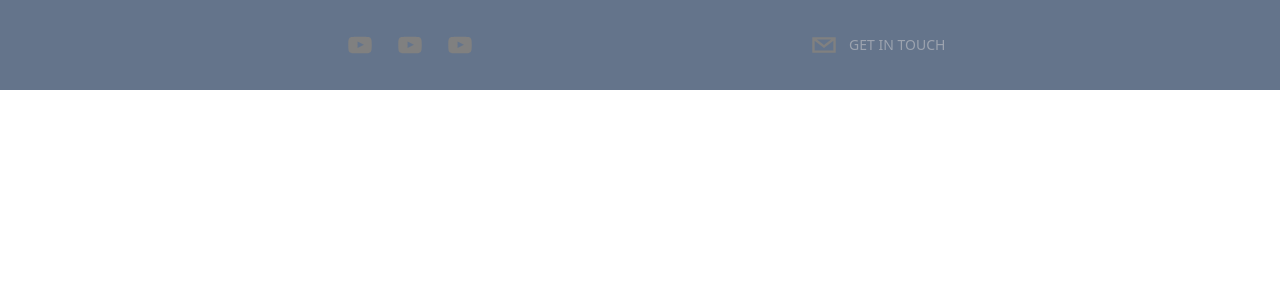
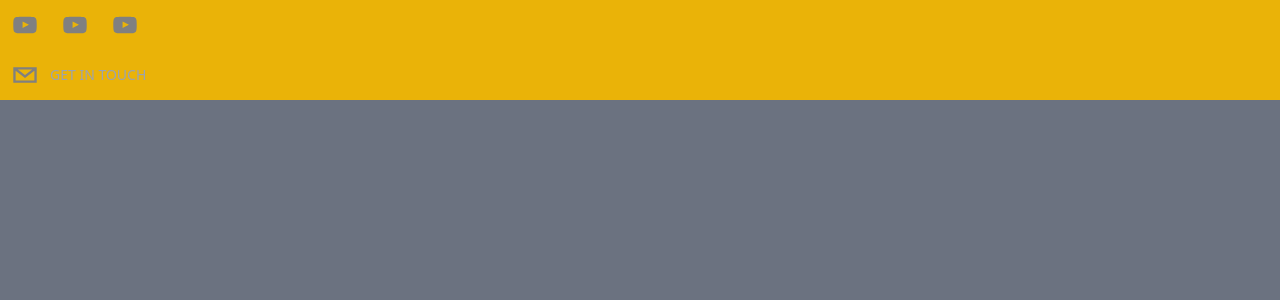
Before and after one commit to EzieVee/modern-tab, a Next.js app: page / in a window 1280 px wide. Shown: the top 300 px of the page. Built offline with nearby package versions, Linux system fonts and the light colour scheme.

Commit message:
nav scroll bug

```diff
--- /dev/null
+++ b/components/Hooks/useScrollPosition.js
@@ -0,0 +1,20 @@
+import { useEffect, useState} from "react"
+
+export const useScrollPosition = () => {
+  const [scrollPosition, setScrollPosition] = useState(0)
+
+
+  useEffect(() => {
+
+    const updatePosition = () => {
+      setScrollPosition(window.pageYOffset);
+    }
+
+    window.addEventListener('scroll', updatePosition)
+    updatePosition();
+
+    return () => window.removeEventListener("scroll", updatePosition);
+
+  }, [])
+return scrollPosition
+}
--- a/components/Nav.tsx
+++ b/components/Nav.tsx
@@ -1,13 +1,28 @@
 import { motion } from "framer-motion";
-import React from "react";
+import React, {useState} from "react";
 import { SocialIcon } from "react-social-icons";
+import {useScrollPosition} from "../components/Hooks/useScrollPosition"
 type NavProps = {};
 
+function classNames(...classes:any) {
+  return classes.filter(Boolean).join(' ');
+}
+
 const Nav: React.FC<NavProps> = () => {
+  const scrollPosition = useScrollPosition()
+/* sticky top-0 p-5 flex items-start w-screen mx-auto z-20
+    xl:items-center justify-evenly #93c5fd h-24 shadow-lg */
+
+    console.log(scrollPosition)
+
+
+
   return (
     <header
-      className="sticky top-0 p-5 flex items-start max-w-7xl mx-auto z-20
-    xl:items-center justify-evenly bg-slate-500"
+      className={classNames(
+        scrollPosition > 0 ? 'bg-red-500' : 'bg-yellow-500',
+        'sticky top-0 <z-5></z-5> bg-white transition-shadow',
+      )}
     >
       <motion.div
         initial={{
--- a/pages/index.tsx
+++ b/pages/index.tsx
@@ -2,14 +2,26 @@ import Head from 'next/head'
 import Image from 'next/image'
 import Bg from '../components/Bg'
 import Nav from '../components/Nav'
+// bg-[rgb(36,36,36)]
+
 
 
 export default function Home() {
   return (
 
-    <div>
+    <div className=" bg-teal-200 text-white h-screen snap-y snap-mandatory overflow-scroll z-0">
       {/* <Bg /> */}
       <Nav />
+
+    <section id="hero" className='h-screen bg-gray-500 snap-start'>
+      {/* <Hero /> */}
+    </section>
+
+    <section id="About" className='h-screen bg-yellow-500 snap-center'>
+      {/* <Hero /> */}
+    </section>
+
+
 
     </div>
 
--- a/styles/globals.css
+++ b/styles/globals.css
@@ -2,6 +2,8 @@
 @tailwind components;
 @tailwind utilities;
 
-/* @layer components {
-
-} */
+@layer components {
+ .xlHeight {
+  height: 400vh;
+ }
+}
```
